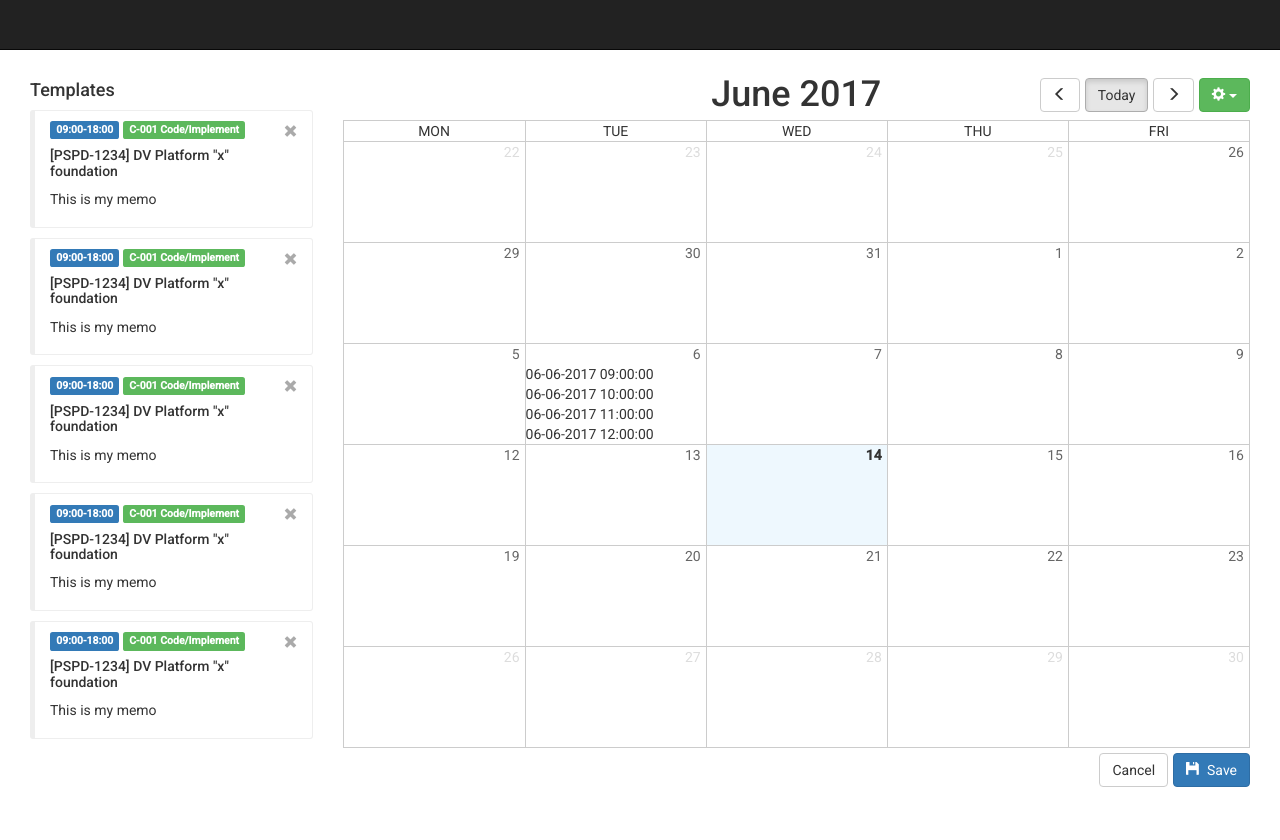
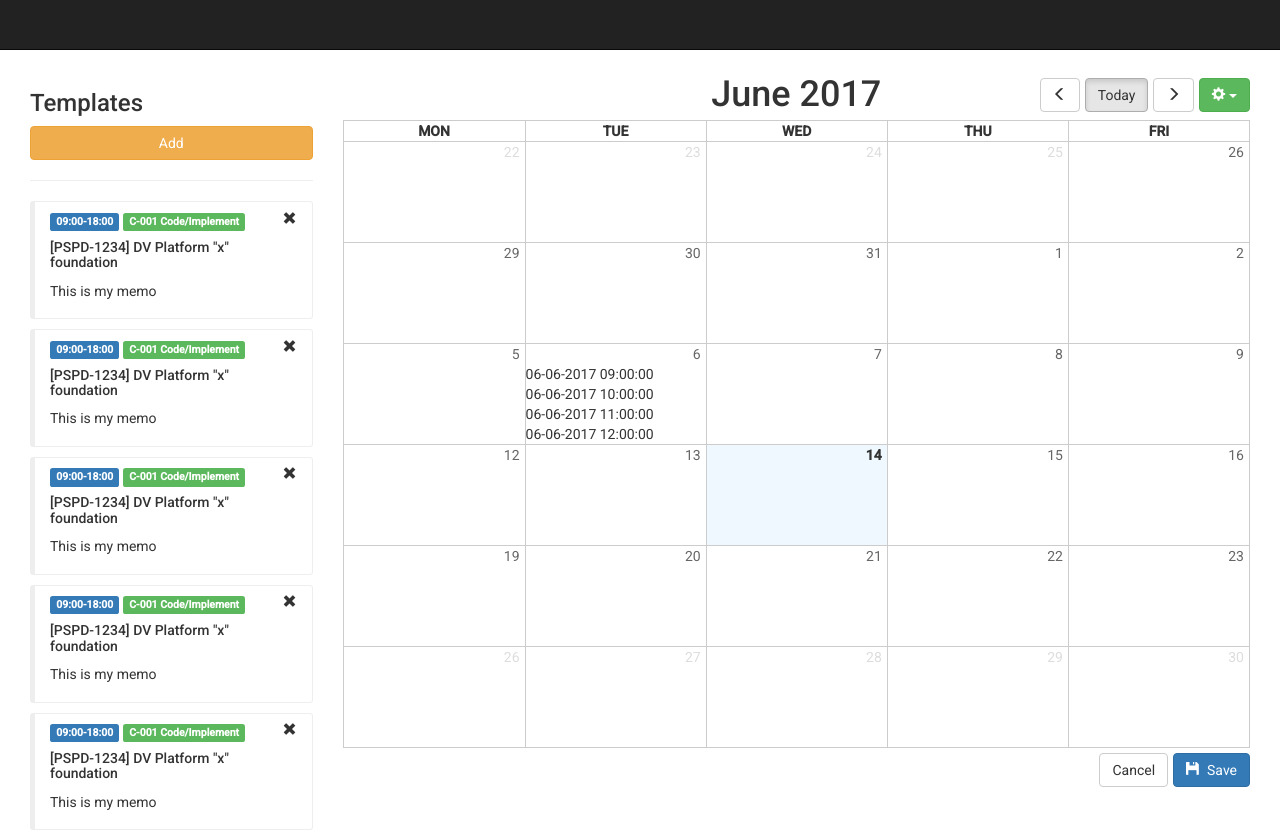
Before and after one commit to HelloCore/MPMDemo, a React app in the folder mpm/: page / in a window 1280 px wide. Before the commit the page ends 800 px from the top, so only its background shows below. Built offline with nearby package versions, Linux system fonts and the light colour scheme.

Commit message:
Add Template Button

```diff
--- a/mpm/src/components/CalendarView/CalendarViewCell.css
+++ b/mpm/src/components/CalendarView/CalendarViewCell.css
@@ -23,3 +23,6 @@
   color: #333;
   font-weight: bold;
 }
+.calendar-view__calender-header-label {
+  font-weight: bold;
+}
--- a/mpm/src/components/TemplateView/TemplateCell.css
+++ b/mpm/src/components/TemplateView/TemplateCell.css
@@ -6,6 +6,16 @@
   border-radius: 3px;
   position: relative;
   cursor: grab;
+}
+
+.template-cell__header-container {
+  display: flex;
+  flex-direction: row;
+  justify-content: space-between;
+}
+
+.template-cell__header-container-left {
+  width: 80%;
 }
 
 .template-cell__time-badge {
--- a/mpm/src/components/TemplateView/TemplateCell.js
+++ b/mpm/src/components/TemplateView/TemplateCell.js
@@ -12,14 +12,16 @@ class TemplateCell extends Component<void, TemplateCellProps, void> {
   render() {
     return (
       <div className="template-cell__container">
-        <span className="template-cell__delete-btn template-cell__icon-close">
+        <div className="template-cell__header-container">
+          <div className="template-cell__header-container-left">
+            <span className="label label-primary">09:00-18:00</span>
+            {' '}
+            <span className="label label-success">
+              C-001 Code/Implement
+            </span>
+          </div>
           <span className="glyphicon glyphicon-remove " aria-hidden="true" />
-        </span>
-        <span className="label label-primary">09:00-18:00</span>
-        {' '}
-        <span className="label label-success">
-          C-001 Code/Implement
-        </span>
+        </div>
         <h5>[PSPD-1234] DV Platform "x" foundation </h5>
         <p>This is my memo</p>
       </div>
--- a/mpm/src/components/TemplateView/TemplateView.js
+++ b/mpm/src/components/TemplateView/TemplateView.js
@@ -14,7 +14,11 @@ class TemplateView extends Component<void, TemplateProps, void> {
   render() {
     return (
       <div className="template-view__container-view">
-        <h4>Templates</h4>
+        <h3>Templates</h3>
+        <button className="btn btn-warning btn-block">
+          Add
+        </button>
+        <hr />
         <div className="template-view__cell-container">
           <TemplateCell className="label-warning" />
           <TemplateCell className="label-warning" />
```
